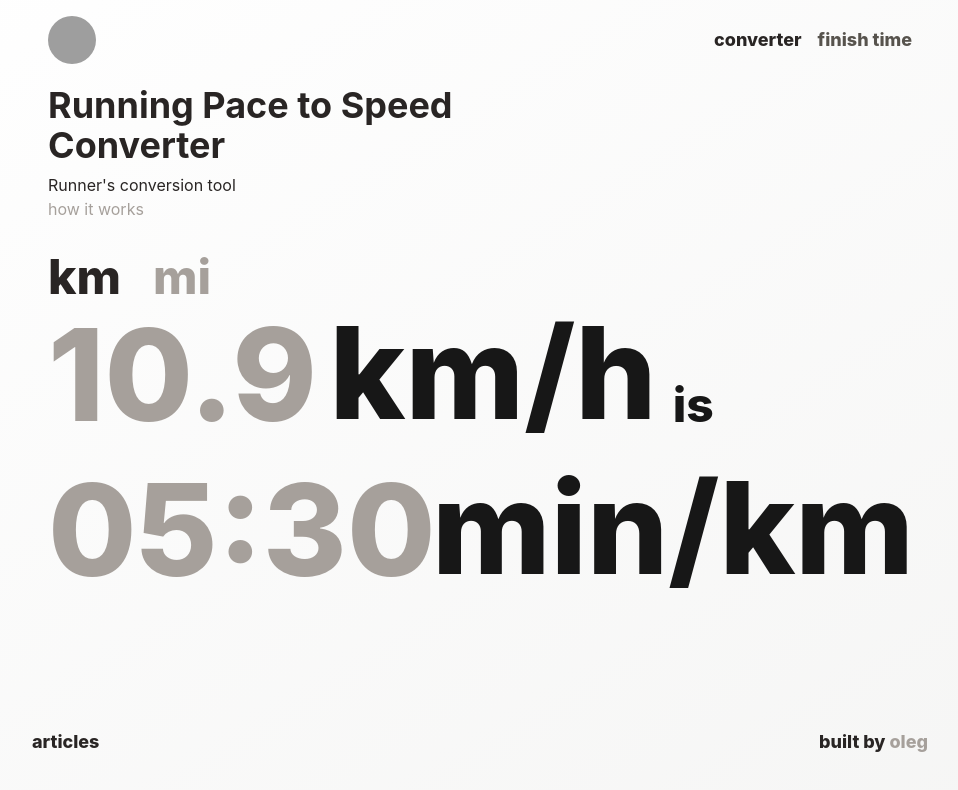
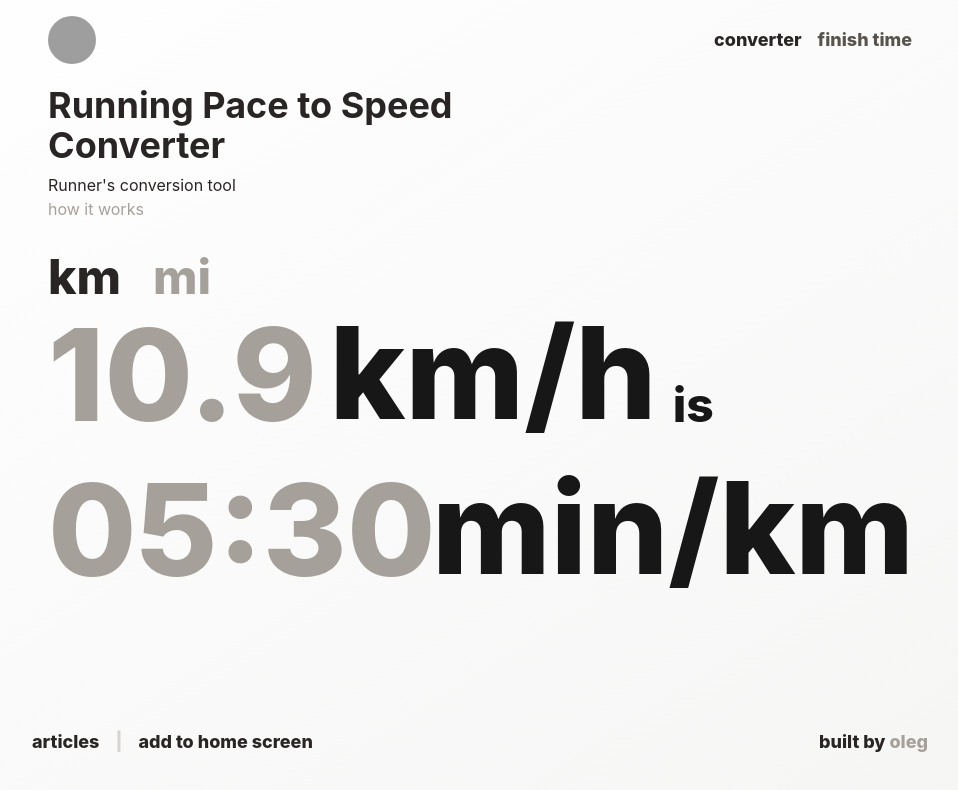
Before and after one commit to grgrnkoo/pacetospeed, a Next.js app: page / in a window 1280 px wide. Shown: the top 790 px of the page, without its empty margins (160-1118 px from the left). Built offline with nearby package versions, Linux system fonts and the light colour scheme; grey boxes are pictures that could not be loaded.

Commit message:
pwa instruction modal added

```diff
--- /dev/null
+++ b/app/components/AddToHomeScreen.tsx
@@ -0,0 +1,127 @@
+'use client';
+
+import { useEffect, useState, useCallback } from 'react';
+
+interface BeforeInstallPromptEvent extends Event {
+    prompt(): Promise<void>;
+    userChoice: Promise<{ outcome: 'accepted' | 'dismissed' }>;
+}
+
+function getIsInstalled() {
+    if (typeof window === 'undefined') return false;
+    return window.matchMedia('(display-mode: standalone)').matches;
+}
+
+export default function AddToHomeScreen() {
+    const [deferredPrompt, setDeferredPrompt] = useState<BeforeInstallPromptEvent | null>(null);
+    const [isInstalled, setIsInstalled] = useState(getIsInstalled);
+    const [showModal, setShowModal] = useState(false);
+
+    useEffect(() => {
+        if (isInstalled) return;
+
+        const handler = (e: Event) => {
+            e.preventDefault();
+            setDeferredPrompt(e as BeforeInstallPromptEvent);
+        };
+
+        window.addEventListener('beforeinstallprompt', handler);
+
+        window.addEventListener('appinstalled', () => {
+            setIsInstalled(true);
+            setDeferredPrompt(null);
+            setShowModal(false);
+        });
+
+        return () => window.removeEventListener('beforeinstallprompt', handler);
+    }, [isInstalled]);
+
+    const handleInstall = useCallback(async () => {
+        if (deferredPrompt) {
+            await deferredPrompt.prompt();
+            const { outcome } = await deferredPrompt.userChoice;
+            if (outcome === 'accepted') {
+                setIsInstalled(true);
+            }
+            setDeferredPrompt(null);
+            setShowModal(false);
+        }
+    }, [deferredPrompt]);
+
+    if (isInstalled) return null;
+
+    const isIOS = typeof navigator !== 'undefined' && /iPhone|iPad|iPod/.test(navigator.userAgent);
+
+    return (
+        <>
+            <button
+                onClick={() => {
+                    if (deferredPrompt) {
+                        handleInstall();
+                    } else {
+                        setShowModal(true);
+                    }
+                }}
+                className="lg:text-lg md:text-base text-sm text-stone-800 font-extrabold hover:cursor-pointer bg-transparent border-none p-0"
+            >
+                add to home screen
+            </button>
+
+            {showModal && (
+                <div
+                    className="fixed inset-0 z-50 flex items-center justify-center px-4"
+                    onClick={() => setShowModal(false)}
+                >
+                    <div className="absolute inset-0 bg-black/20 backdrop-blur-sm" />
+                    <div
+                        className="relative bg-stone-50 rounded-2xl p-6 sm:p-8 max-w-md w-full shadow-xl"
+                        onClick={(e) => e.stopPropagation()}
+                    >
+                        <button
+                            onClick={() => setShowModal(false)}
+                            className="absolute top-4 right-4 text-stone-400 hover:text-stone-600 transition-colors text-xl leading-none font-normal"
+                        >
+                            &times;
+                        </button>
+
+                        {/* phone icon
+                        <div className="mx-auto mb-6 w-24 h-24 rounded-full bg-stone-200/60 flex items-center justify-center">
+                            <svg width="40" height="40" viewBox="0 0 24 24" fill="none" stroke="currentColor" strokeWidth="1.5" strokeLinecap="round" strokeLinejoin="round" className="text-stone-800">
+                                <rect x="5" y="2" width="14" height="20" rx="2" ry="2" />
+                                <circle cx="12" cy="18" r="0.5" fill="currentColor" />
+                            </svg>
+                        </div> */}
+
+                        <h2 className="text-2xl lg:text-3xl font-extrabold text-stone-800 mb-4 text-left">
+                            add pace to speed to your home screen
+                        </h2>
+
+                        <p className="text-stone-500 text-sm sm:text-base mb-6 leading-relaxed text-left">
+                            next time you go for a run, just tap the icon and you’ll have pace to speed right there with you. <br/><br/>
+                            just follow instructions to <br/> add it to your home screen
+                        </p>
+
+                        <div className="bg-stone-200/40 rounded-xl p-4 mb-2 text-left">
+                            <p className="font-extrabold text-stone-800 text-sm sm:text-base mb-2">
+                                {isIOS ? 'quick steps for iOS (use Safari)' : 'quick steps for Android (use Chrome)'}
+                            </p>
+                            <div className="space-y-1 text-stone-700 text-sm sm:text-base font-bold leading-relaxed">
+                                {isIOS ? (
+                                    <>
+                                        <p>open in Safari or Chrome</p>
+                                        <p>tap Share → Add to Home Screen</p>
+                                    </>
+                                ) : (
+                                    <>
+                                        <p>tap the menu <span className="font-extrabold">⋮</span></p>
+                                        <p>tap Add to Home Screen or Install App</p>
+                                    </>
+                                )}
+                            </div>
+                        </div>
+                    </div>
+                </div>
+            )}
+        </>
+    );
+}
--- a/app/components/Footer.tsx
+++ b/app/components/Footer.tsx
@@ -1,3 +1,5 @@
+import AddToHomeScreen from './AddToHomeScreen';
+
 export default function Footer() {
     return (
         <footer className="w-full max-w-4xl mx-auto mt-16 py-8 text-center flex flex-row-reverse justify-between items-center">
@@ -15,13 +17,13 @@ export default function Footer() {
                     oleg
                 </a>
             </p>
-            <p className="lg:text-lg md:text-base text-sm text-stone-800 font-extrabold">
-                <a
-                    href='/articles'
-                >
+            <div className="flex gap-4 items-center lg:text-lg md:text-base text-sm text-stone-800 font-extrabold">
+                <a href='/articles'>
                     articles
                 </a>
-            </p>
+                <span className="text-stone-300">|</span>
+                <AddToHomeScreen />
+            </div>
         </footer>
     )
 }
```
